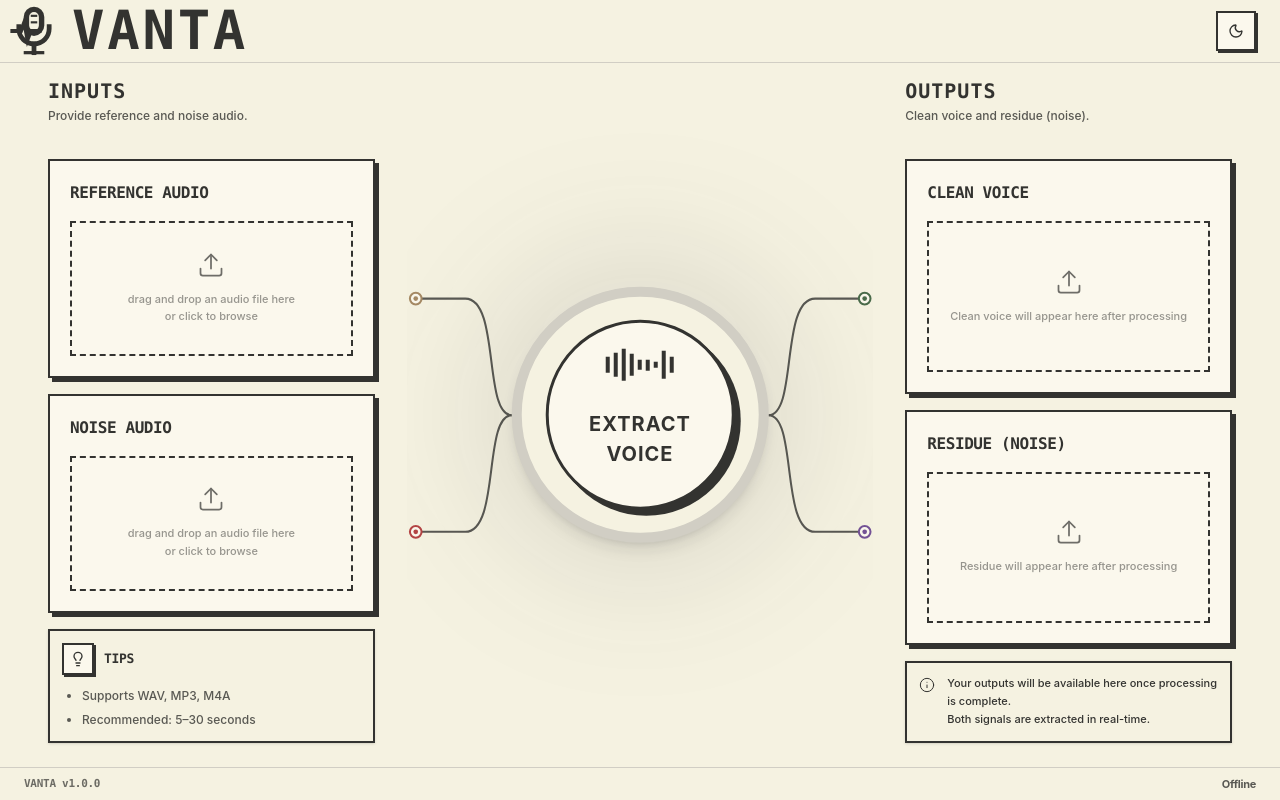
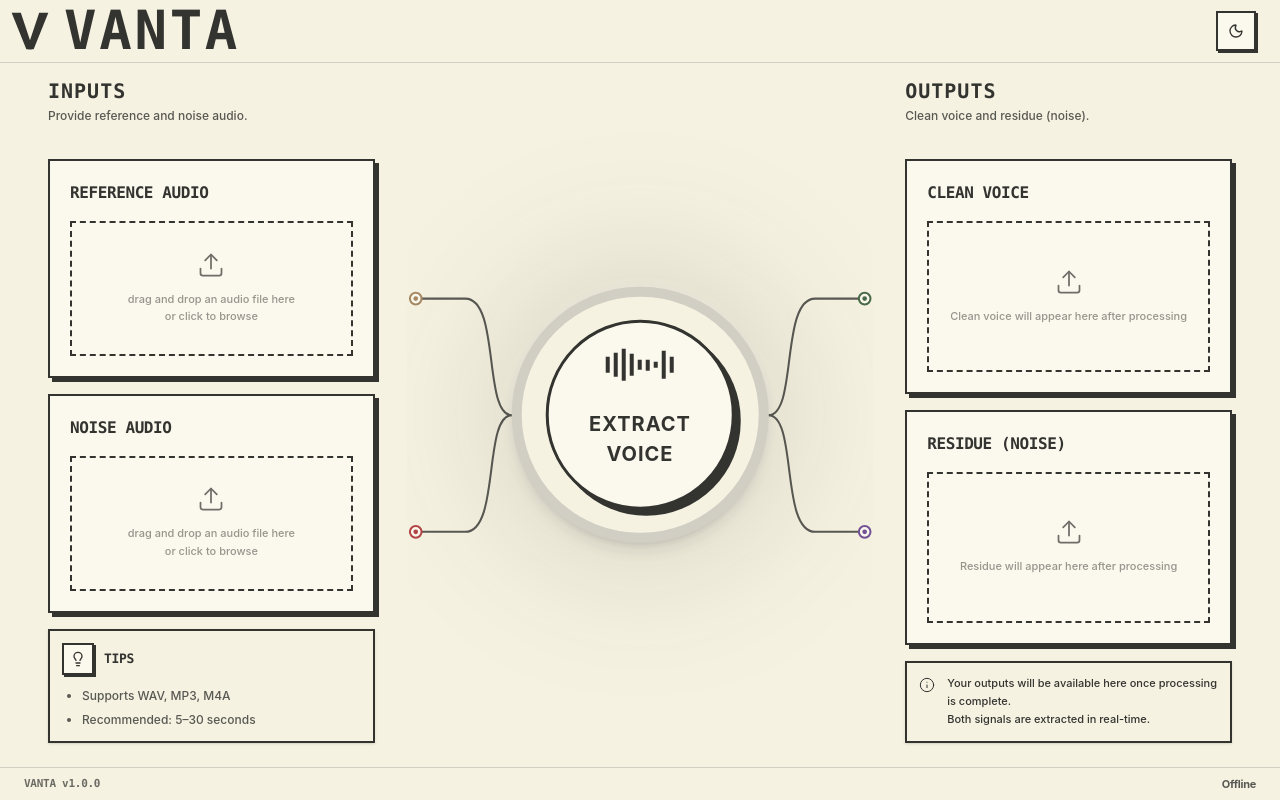
Before and after one commit to Komalpreet2809/Vanta, a Next.js app in the folder web/: page / in a window 1280 px wide. Built offline with nearby package versions, Linux system fonts and the light colour scheme; no server answers.

Commit message:
style: replace busy mic logo with sharp geometric Signal-V mark

```diff
--- a/web/src/components/Header.tsx
+++ b/web/src/components/Header.tsx
@@ -36,38 +36,22 @@ export function Header() {
   return (
     <header className="pl-2 pr-6 py-1 flex items-center justify-between border-b border-[var(--border-main)] bg-[var(--bg-header)]">
       <div className="flex items-center gap-3">
-        <div className="flex items-center gap-4">
-          <svg
-            width="52"
-            height="52"
-            viewBox="0 0 24 24"
-            fill="none"
-            stroke="var(--text-main)"
-            strokeWidth="2.2"
-            strokeLinecap="square"
-            strokeLinejoin="miter"
-            className="text-[var(--text-main)] shrink-0"
-          >
-            {/* High-Stroke Mic Capsule */}
-            <rect x="8.5" y="2" width="7" height="11" rx="3.5" strokeWidth="2.5" />
-
-            {/* Technical Slits */}
-            <line x1="11" y1="5" x2="13" y2="5" strokeWidth="1" />
-            <line x1="11" y1="8" x2="13" y2="8" strokeWidth="1" />
-
-            {/* Cradle & Heavy Base */}
-            <path d="M5 10v1a7 7 0 0 0 14 0v-1" />
-            <line x1="12" y1="18" x2="12" y2="22" />
-            <line x1="8" y1="22" x2="16" y2="22" strokeWidth="1.5" />
-
-            {/* Sharp, Precise Waveform */}
-            <path
-              d="M2 12h4l1.5-4 1.5 8 1.5-4h4"
-              strokeWidth="1.8"
-              className="opacity-100"
-            />
-          </svg>
-          <span className="font-mono-heading font-black text-[54px] uppercase tracking-wider text-[var(--text-main)] leading-none -ml-1">VANTA</span>
+        <div className="flex items-center gap-5">
+          <div className="shrink-0">
+            <svg
+              width="44"
+              height="44"
+              viewBox="0 0 24 24"
+              fill="var(--text-main)"
+              className="text-[var(--text-main)]"
+            >
+              {/* Bold, Geometric 'V' Signal Path */}
+              <path d="M2 2h5l5 15 5-15h5l-8 20h-4z" />
+              {/* A single industrial 'dot' signifying the target isolation point */}
+              <rect x="11" y="20" width="2" height="2" />
+            </svg>
+          </div>
+          <span className="font-mono-heading font-black text-[54px] uppercase tracking-wider text-[var(--text-main)] leading-none -ml-2">VANTA</span>
         </div>
       </div>
 
```
